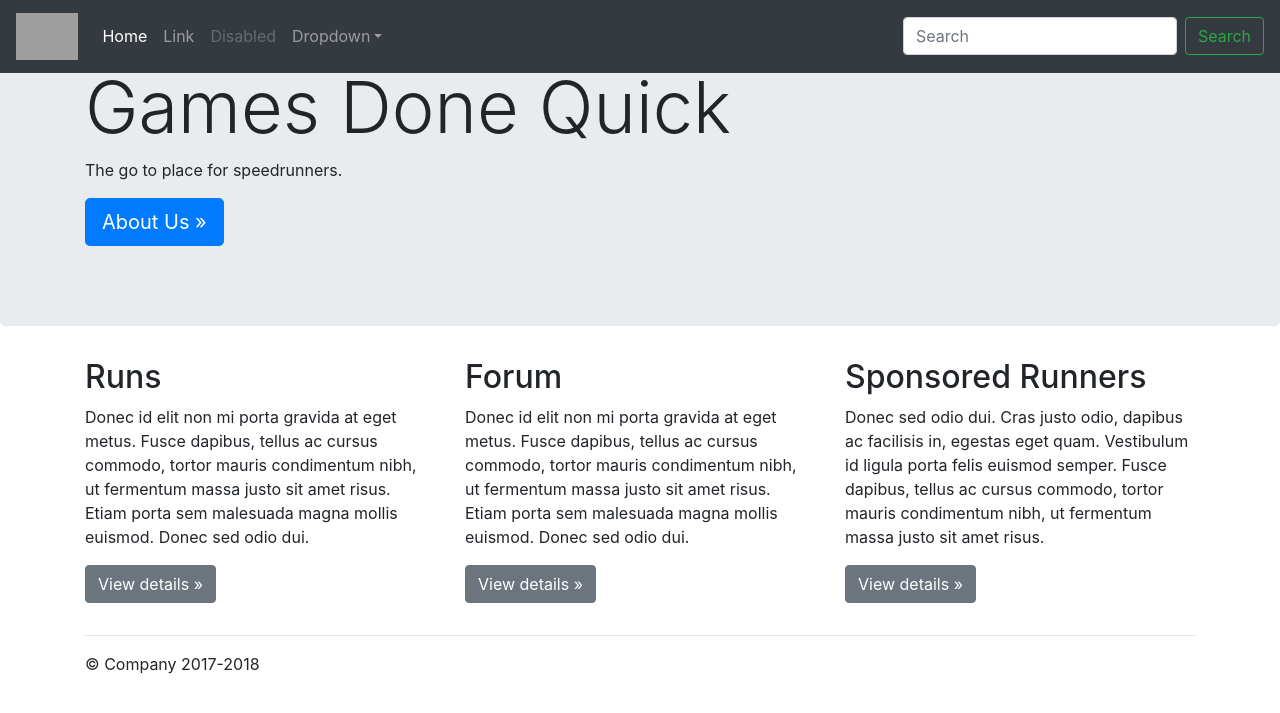
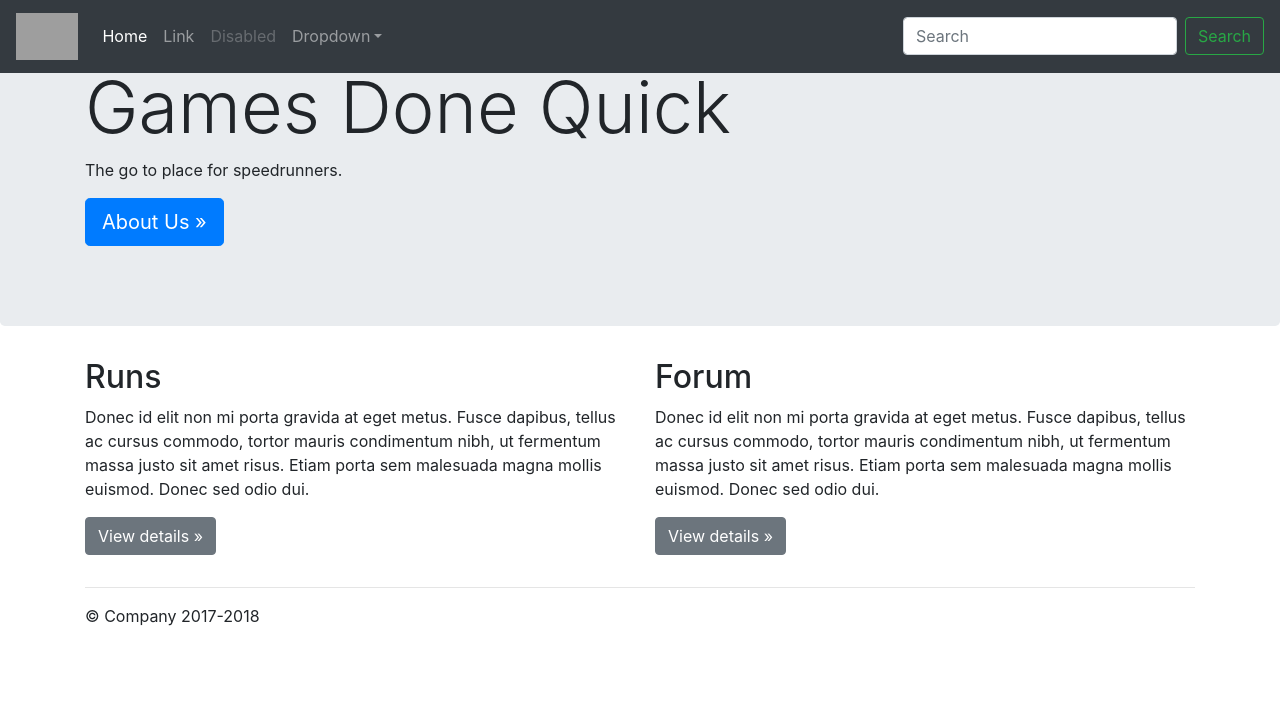
Before and after one commit to Jackloco/GamesDoneQuick, a Node server app: page / in a window 1280 px wide. Shown: the top 713 px of the page. Run offline with Node 20, Linux system fonts and the light colour scheme; some libraries are stand-ins or nearby versions; grey boxes are pictures that could not be loaded.

Commit message:
fiddling with front page

```diff
--- a/public/index.html
+++ b/public/index.html
@@ -7,7 +7,7 @@
     <meta name="author" content="">
     <link rel="icon" href="./images/favicon.ico">
 
-    <title>Jumbotron Template for Bootstrap</title>
+    <title>Games Done Quick</title>
 
     <!-- Bootstrap core CSS -->
     <link href="./stylesheets/bootstrap.min.css" rel="stylesheet">
@@ -91,27 +91,21 @@
     <div class="container">
         <!-- Example row of columns -->
         <div class="row">
-            <div class="col-md-4">
+            <div class="col-md-6">
                 <h2>Runs</h2>
                 <p>Donec id elit non mi porta gravida at eget metus. Fusce dapibus, tellus ac cursus commodo, tortor
                     mauris condimentum nibh, ut fermentum massa justo sit amet risus. Etiam porta sem malesuada magna
                     mollis euismod. Donec sed odio dui. </p>
                 <p><a class="btn btn-secondary" href="/entries" role="button">View details »</a></p>
             </div>
-            <div class="col-md-4">
+            <div class="col-md-6">
                 <h2>Forum</h2>
                 <p>Donec id elit non mi porta gravida at eget metus. Fusce dapibus, tellus ac cursus commodo, tortor
                     mauris condimentum nibh, ut fermentum massa justo sit amet risus. Etiam porta sem malesuada magna
                     mollis euismod. Donec sed odio dui. </p>
                 <p><a class="btn btn-secondary" href="/forum" role="button">View details »</a></p>
             </div>
-            <div class="col-md-4">
-                <h2>Sponsored Runners</h2>
-                <p>Donec sed odio dui. Cras justo odio, dapibus ac facilisis in, egestas eget quam. Vestibulum id ligula
-                    porta felis euismod semper. Fusce dapibus, tellus ac cursus commodo, tortor mauris condimentum nibh,
-                    ut fermentum massa justo sit amet risus.</p>
-                <p><a class="btn btn-secondary" href="#" role="button">View details »</a></p>
-            </div>
+
         </div>
 
         <hr>
--- a/views/entries.hbs
+++ b/views/entries.hbs
@@ -13,5 +13,6 @@
     <a href="/entries/new">Create a new entry</a>
     <hr>
     <a href="/forum">To the community forums</a>
-
+    <hr>
+    <a href="/">Home</a>
 </div>
```
Also changed, not shown: views/forum.hbs (+5 -2 lines).
